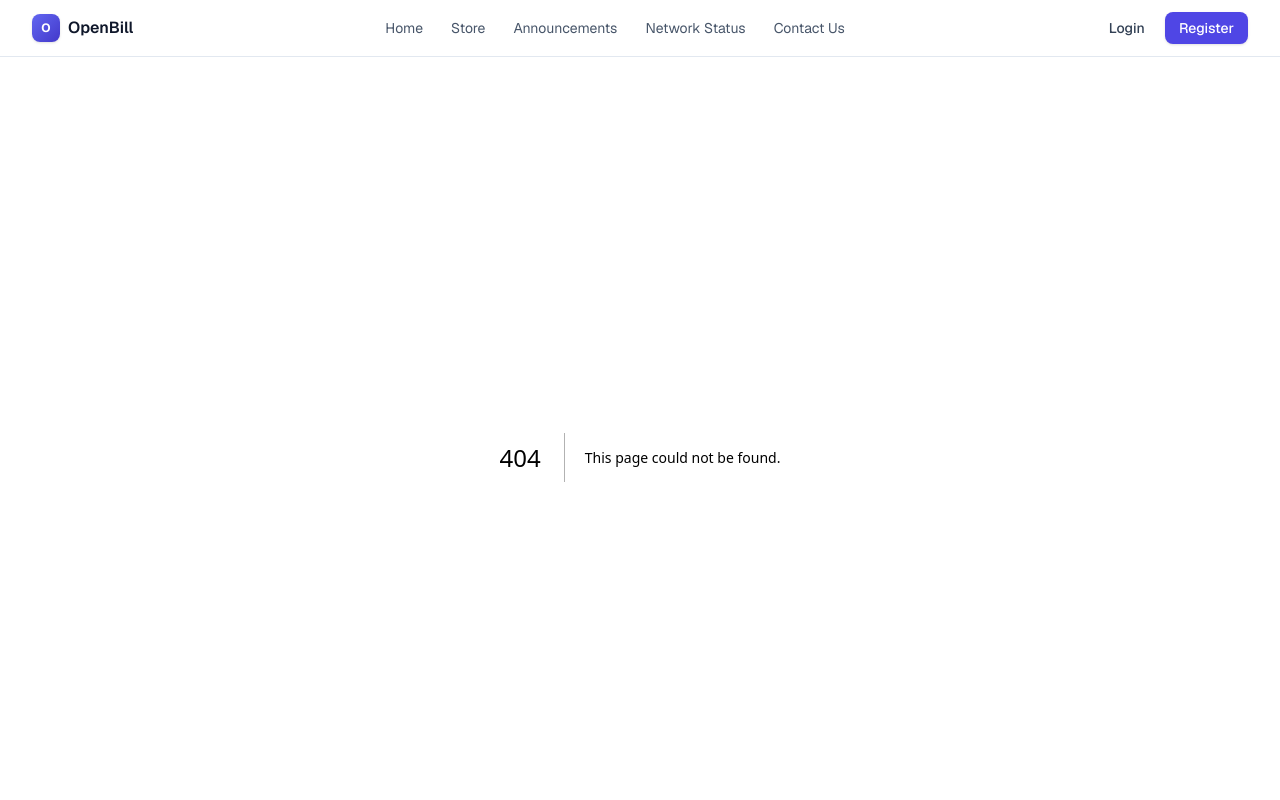
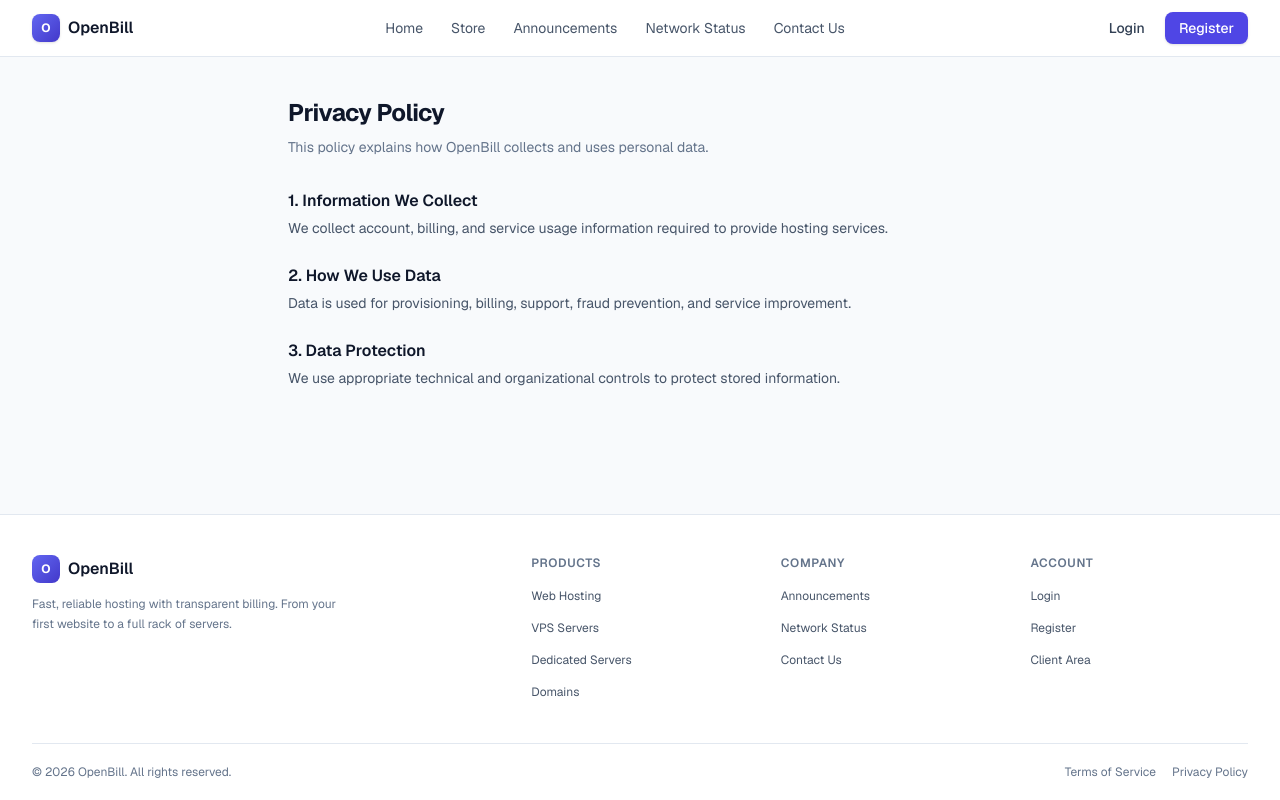
Before and after one commit to Shriii19/OpenBill, a Next.js app in the folder frontend/: page /privacy in a window 1280 px wide. Before the commit this address had no page. Shown: the top 800 px of the page. Built offline with nearby package versions, Linux system fonts and the light colour scheme.

Commit message:
ui(legal): add privacy policy page

```diff
--- /dev/null
+++ b/frontend/src/app/privacy/page.tsx
@@ -0,0 +1,38 @@
+export const metadata = {
+  title: "Privacy Policy - OpenBill",
+  description: "Privacy Policy for OpenBill services.",
+};
+
+export default function PrivacyPage() {
+  return (
+    <div className="mx-auto max-w-3xl px-4 py-10 sm:px-6 lg:px-8">
+      <h1 className="text-2xl font-bold tracking-tight text-secondary-900">Privacy Policy</h1>
+      <p className="mt-2 text-sm text-secondary-500">
+        This policy explains how OpenBill collects and uses personal data.
+      </p>
+
+      <div className="mt-8 space-y-6 text-sm leading-relaxed text-secondary-600">
+        <section>
+          <h2 className="text-base font-semibold text-secondary-900">1. Information We Collect</h2>
+          <p className="mt-1">
+            We collect account, billing, and service usage information required to provide hosting services.
+          </p>
+        </section>
+
+        <section>
+          <h2 className="text-base font-semibold text-secondary-900">2. How We Use Data</h2>
+          <p className="mt-1">
+            Data is used for provisioning, billing, support, fraud prevention, and service improvement.
+          </p>
+        </section>
+
+        <section>
+          <h2 className="text-base font-semibold text-secondary-900">3. Data Protection</h2>
+          <p className="mt-1">
+            We use appropriate technical and organizational controls to protect stored information.
+          </p>
+        </section>
+      </div>
+    </div>
+  );
+}
```
